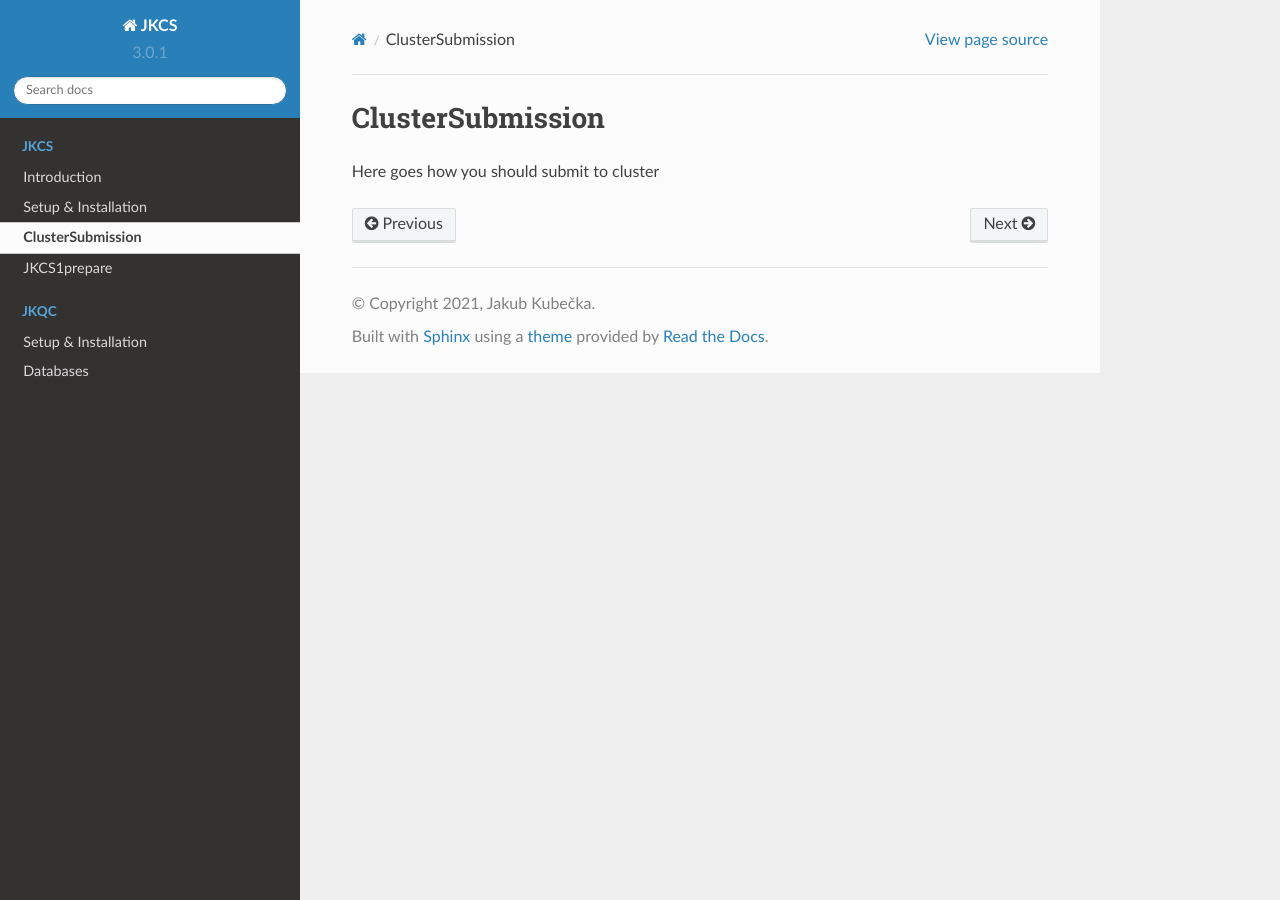
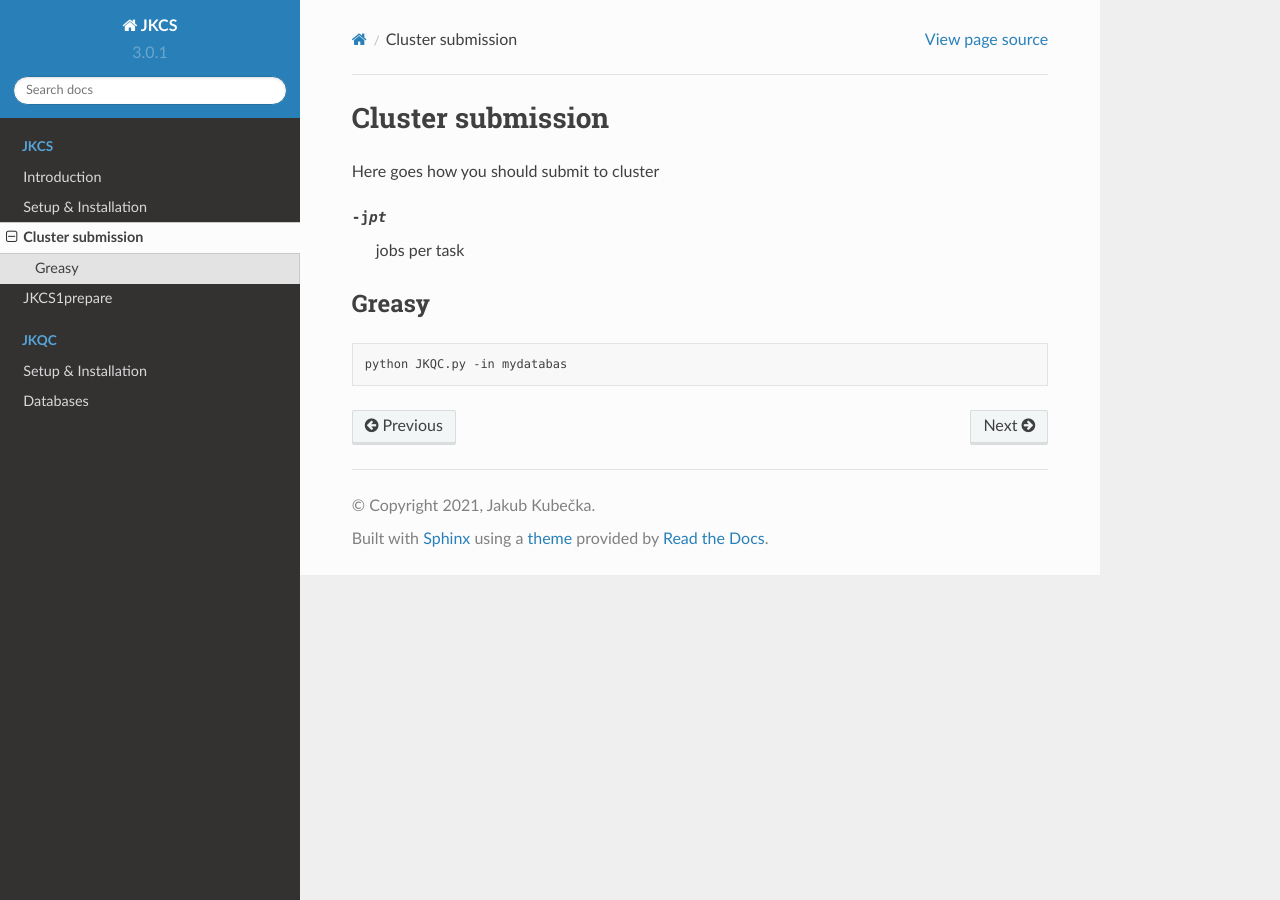
Before and after one commit to kubeckaj/JKCS.py-Manual, a Sphinx documentation site: the page built from docs/source/ClusterSubmission.rst, in a window 1280 px wide. Built offline with Sphinx 7.4.7 and the Read the Docs theme 2.0.0, drawn with Linux system fonts in a browser that asks for light colours.

Commit message:
Update ClusterSubmission.rst

```diff
--- a/docs/source/ClusterSubmission.rst
+++ b/docs/source/ClusterSubmission.rst
@@ -1,5 +1,15 @@
-=================
-ClusterSubmission
-=================
+==================
+Cluster submission
+==================
 
 Here goes how you should submit to cluster
+
+-jpt
+  jobs per task
+
+Greasy
+------
+
+.. code:: bash
+
+   python JKQC.py -in mydatabas
```
